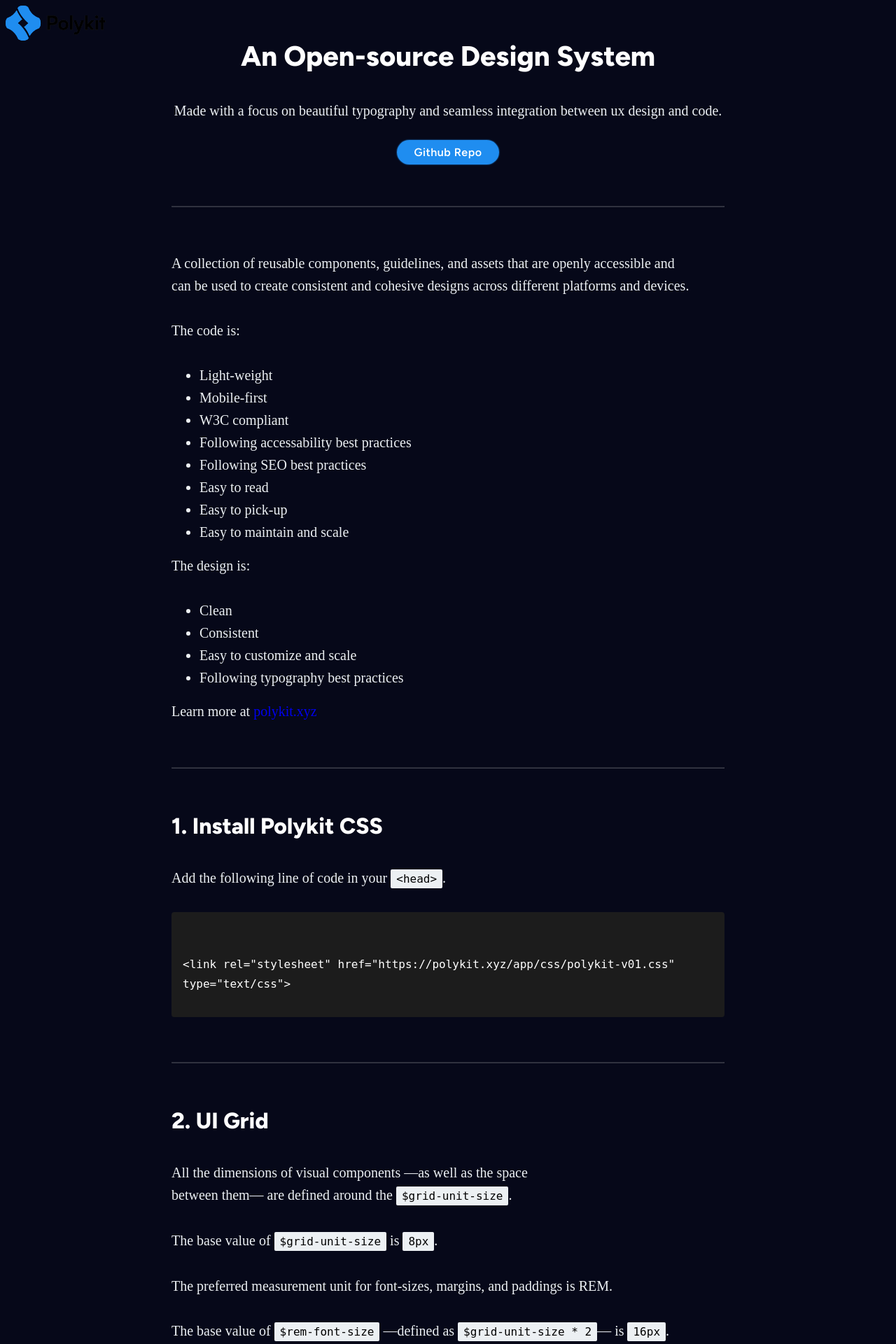
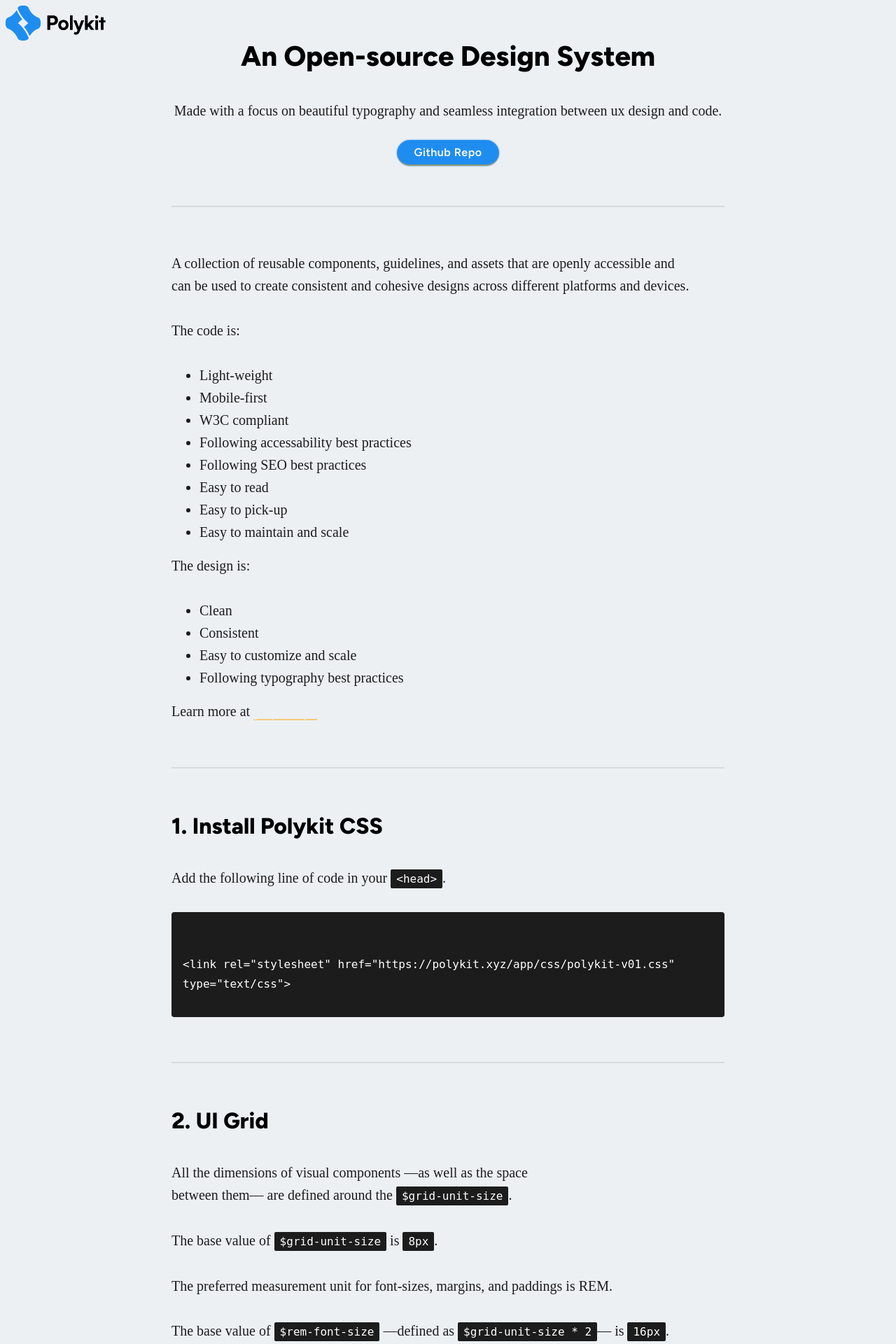
Before and after one commit to polyfen/polykit, a PHP site: page /index.php in a window 1280 px wide. Shown: the top 1920 px of the page at 70% size. Run offline with PHP 8.4, Linux system fonts and the light colour scheme.

Commit message:
Changed light mode background

```diff
--- a/app/css/polykit-v01.css
+++ b/app/css/polykit-v01.css
@@ -113,7 +113,7 @@ html {
 /* Light-value */
 /* Hues */
 body.light-mode {
-  background: #F9FAFB;
+  background: #ECF0F3;
 }
 
 body.dark-mode {
--- a/app/scss/01-subatomics/_modes.scss
+++ b/app/scss/01-subatomics/_modes.scss
@@ -1,4 +1,4 @@
-$light-mode-background: $off-white;
+$light-mode-background: $slate-050;
 $light-mode-text: $off-black;
 
 $dark-mode-background: $slate-950;
--- a/index.php
+++ b/index.php
@@ -55,7 +55,7 @@
 
     </head>
 
-    <body class="dark-mode">
+    <body class="light-mode">
 
         <!-- Google Tag Manager (noscript) -->
         <noscript><iframe src="https://www.googletagmanager.com/ns.html?id=GTM-5ZXG85V7"
```
